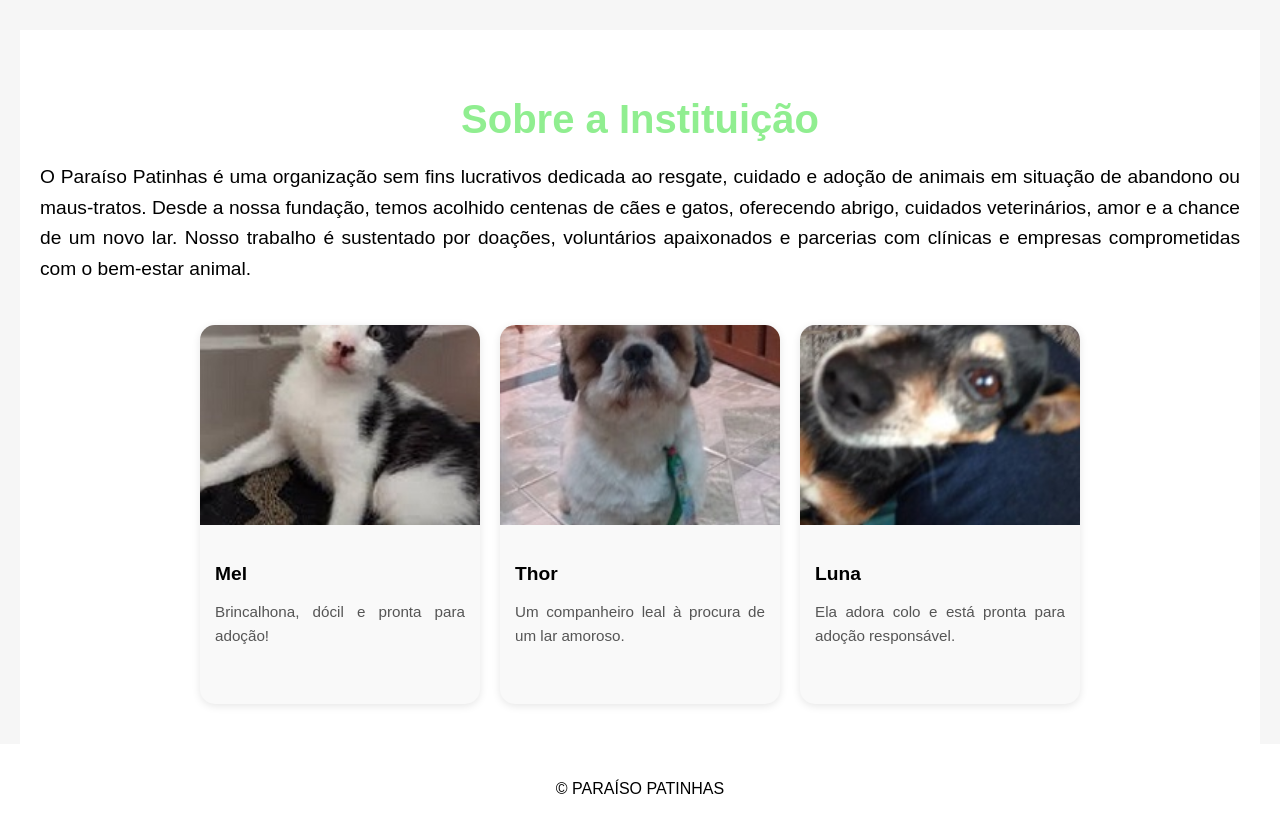
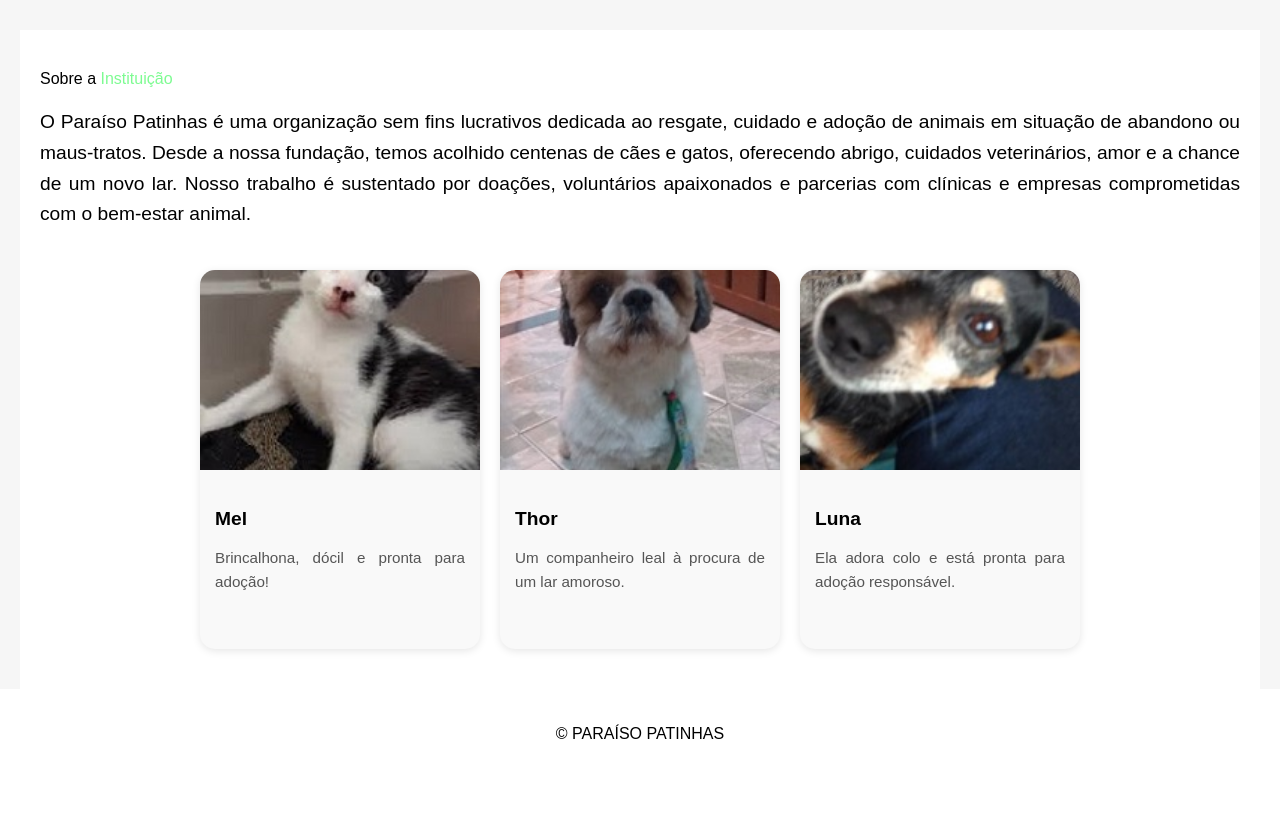
Before and after one commit to gsantos1904/paraiso_patinas, a Flask app: page /sobre in a window 1280 px wide. Shown: the part 112-946 px from the top of the page. After the commit the page ends 851 px from the top, so only its background shows below. Run offline with Flask 3, Linux system fonts and the light colour scheme.

Commit message:
Update sobre.html

```diff
--- a/templates/sobre.html
+++ b/templates/sobre.html
@@ -93,7 +93,8 @@
   </header>
 
   <main class="sobre-container">
-    <h1>Sobre a Instituição</h1>
+    <span style="color: black;">Sobre a</span>
+    <span style="color: #7efb92;"> Instituição</span>
     <p>
       O Paraíso Patinhas é uma organização sem fins lucrativos dedicada ao resgate, cuidado e adoção de animais em situação de abandono ou maus-tratos.
       Desde a nossa fundação, temos acolhido centenas de cães e gatos, oferecendo abrigo, cuidados veterinários, amor e a chance de um novo lar.
```
